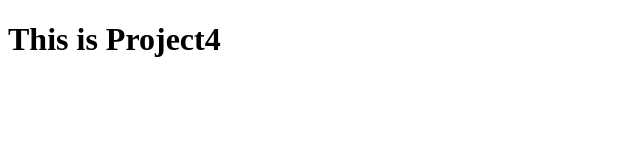
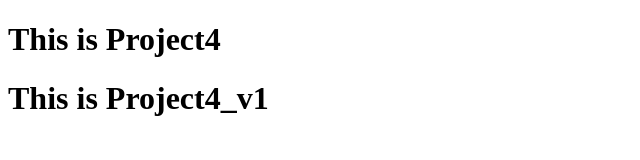
Before and after one commit to GitHub-vks/Project4, a plain HTML site: page index.html in a window 1280 px wide. Shown: the whole page, without its empty margins (0-640 px from the left). Drawn offline with Linux system fonts and the light colour scheme.

Commit message:
chnages in Project4_v1 first changes

```diff
--- a/index.html
+++ b/index.html
@@ -7,5 +7,6 @@
 </head>
 <body>
     <h1>This is Project4</h1>
+    <h1>This is Project4_v1</h1>
 </body>
 </html>
```
